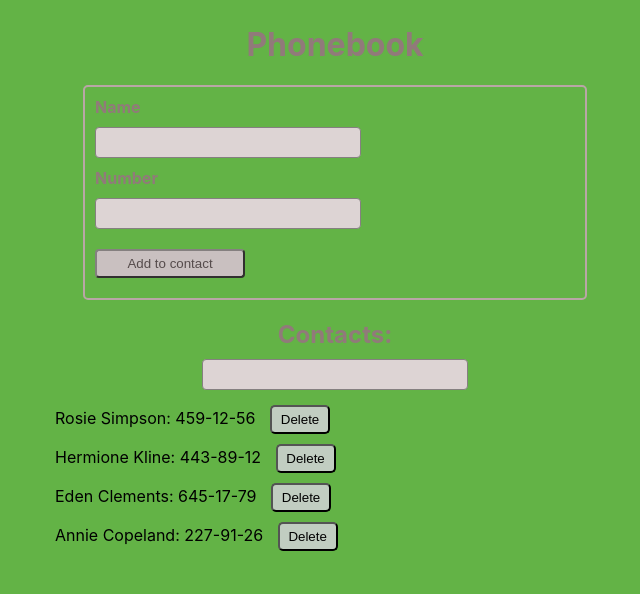
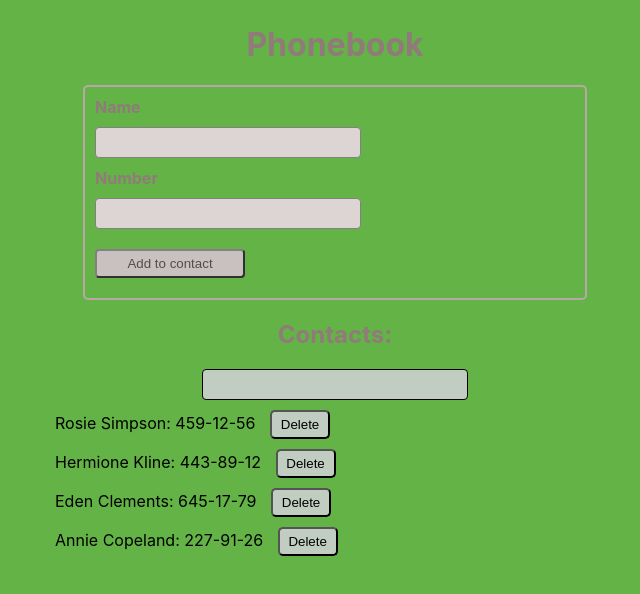
Before and after one commit to NPC-Roman/goit-react-hw-02-phonebook, a React (Create React App) app: page / in a window 1280 px wide. Shown: the top 594 px of the page, without its empty margins (305-945 px from the left). Built offline with nearby package versions, Linux system fonts and the light colour scheme.

Commit message:
Change06

```diff
--- a/src/components/Contacts/Contacts.jsx
+++ b/src/components/Contacts/Contacts.jsx
@@ -10,7 +10,5 @@ return (
         ))}
     </ul>
 )
-
 }
-
 export default Contacts
--- a/src/components/Filter/Filter.module.css
+++ b/src/components/Filter/Filter.module.css
@@ -1,11 +1,14 @@
 .inputContact{
+    display: block;
+
     width: 250px;
-    display: block;
-    margin: 0 auto;
     margin-top: -10px;
     margin-bottom: 15px;
     padding: 7px;
-    border: 0.5px solid rgb(133, 128, 128);
+
+    margin: 0 auto;
+
+    border: 1px solid #000000;
     border-radius: 4px;
-    background-color: rgb(221, 212, 212);
+    background-color: #C1CDC1;
 }
```
